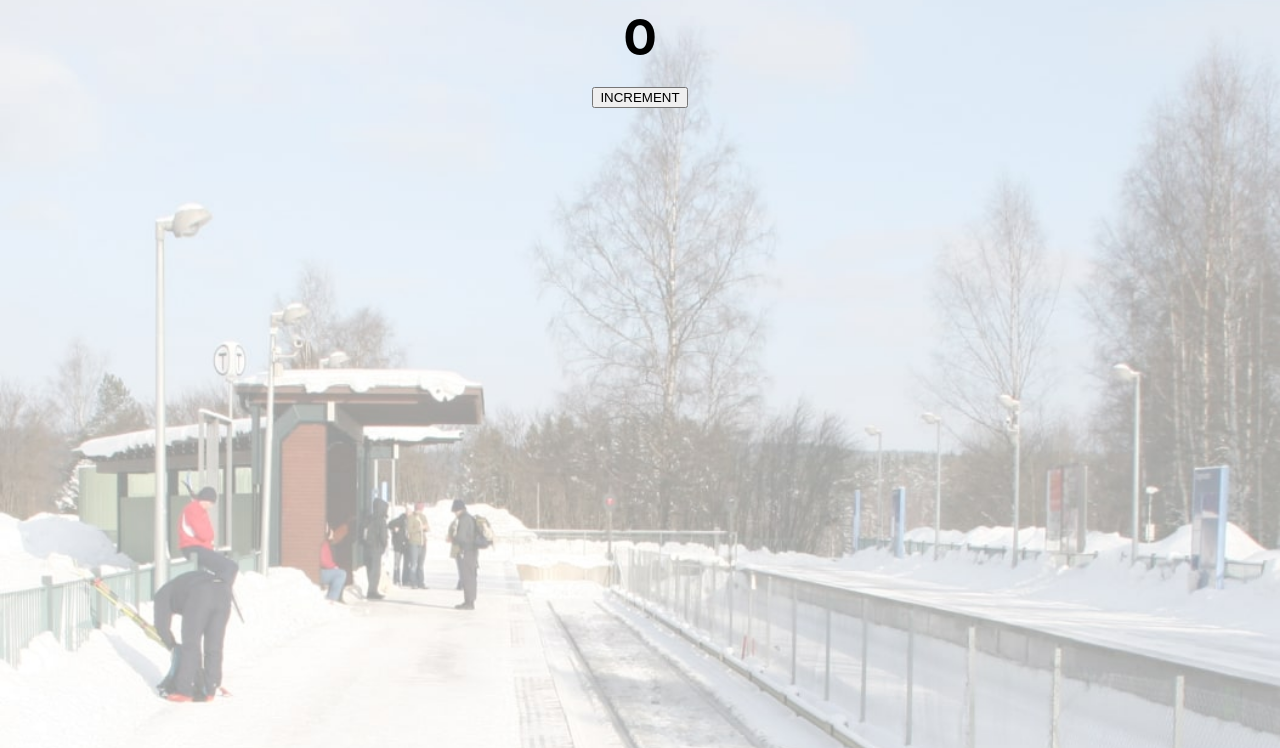
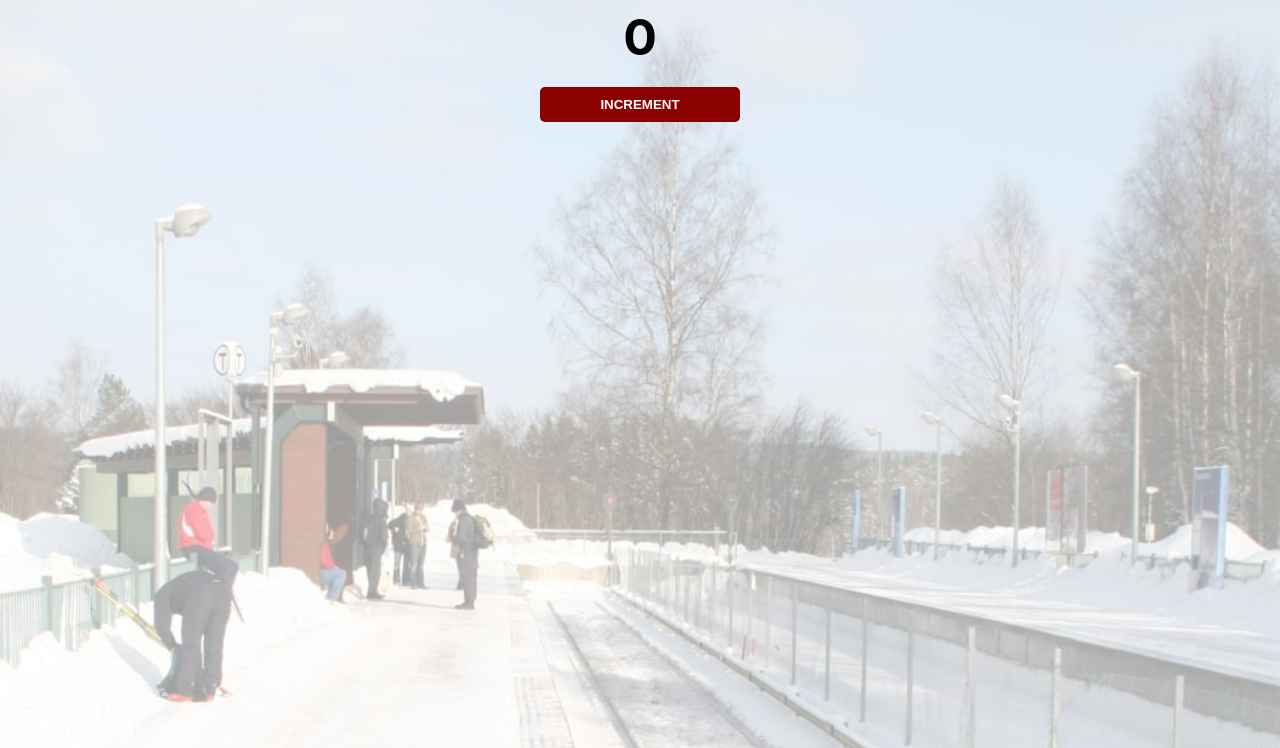
Before and after one commit to patrikkusnir1/counter-app, a plain HTML site: page index.html in a window 1280 px wide. Shown: the part 52-800 px from the top of the page. Drawn offline with Linux system fonts and the light colour scheme.

Commit message:
add onclick event listener

```diff
--- a/index.css
+++ b/index.css
@@ -17,3 +17,18 @@ h2 {
   margin-top: 0;
   margin-bottom: 20px;
 }
+
+button {
+  border: none;
+  padding-top: 10px;
+  padding-bottom: 10px;
+  color: white;
+  font-weight: bold;
+  width: 200px;
+  margin-bottom: 5px;
+  border-radius: 5px;
+}
+
+#increment-btn {
+  background: darkred;
+}
--- a/index.html
+++ b/index.html
@@ -6,7 +6,7 @@
     <h1>People entered:</h1>
     <h2 id="count-el">0</h2>
     <!-- Create a INCREMENT button with the id="increment-btn" -->
-    <button id="increment-btn">INCREMENT</button>
+    <button id="increment-btn" onclick="increment()">INCREMENT</button>
     <script src="index.js"></script>
   </body>
 </html>
--- a/index.js
+++ b/index.js
@@ -2,18 +2,13 @@
 // count = count + 1
 // console.log(count);
 
-// Create a variable, bonusPoints. Initialize it as 50. Increase it to 100.
-// Decrease it down to 25, and then finally increase it to 70
-// Console.log the value after each step
+// Pseudocode
 
-let bonusPoints = 50;
-console.log(bonusPoints);
+// initialize the count as 0
+// listen for clicks on the increment button
+// increment the count variable when the button is clicked
+// change the count-el in the HTML to reflect to new count
 
-bonusPoints = bonusPoints + 50;
-console.log(bonusPoints);
-
-bonusPoints = bonusPoints - 75;
-console.log(bonusPoints);
-
-bonusPoints = bonusPoints + 45;
-console.log(bonusPoints);
+function increment() {
+  console.log("Button was clicked")
+}
```
